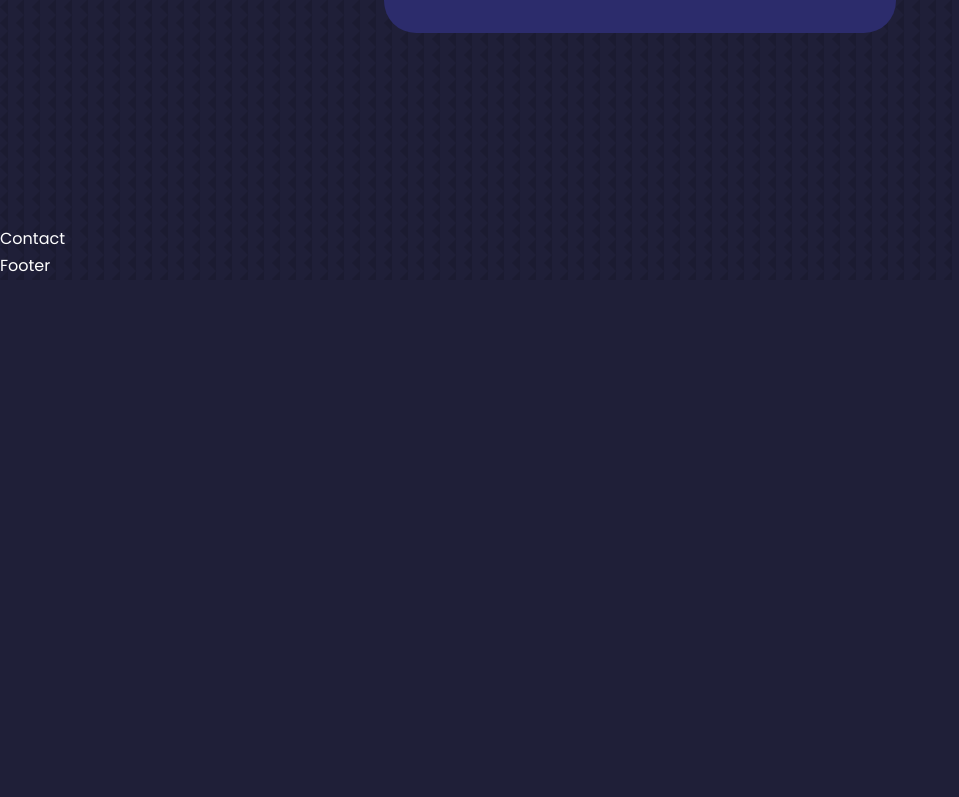
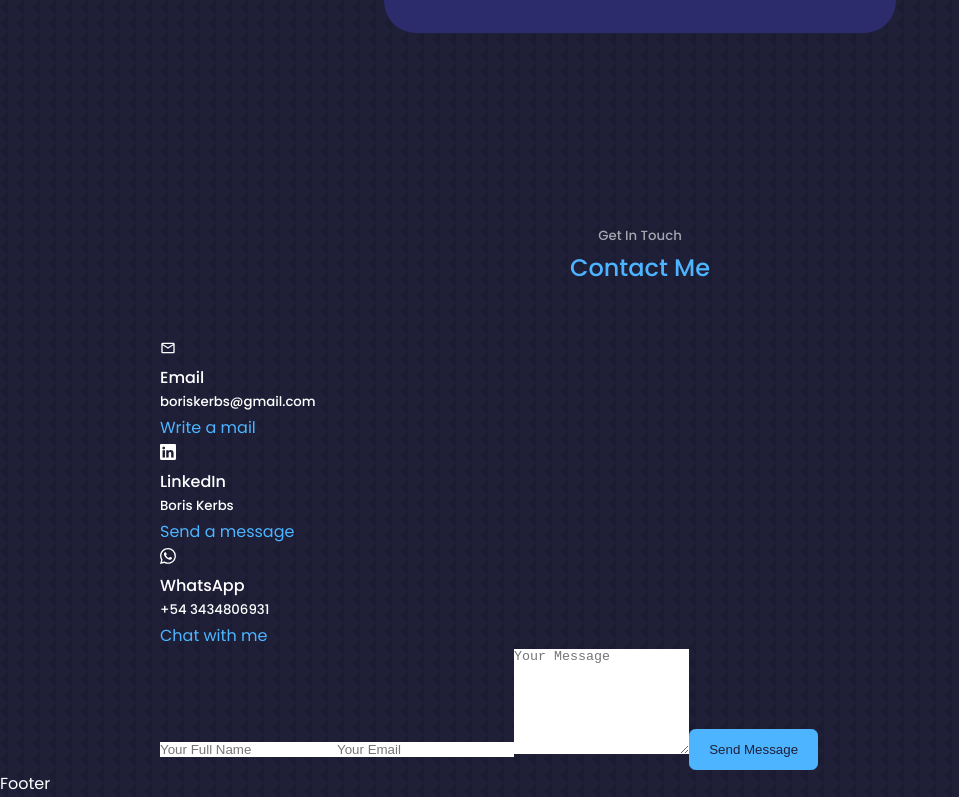
Before and after one commit to Boris-sys/react-portfolio, a React (Create React App) app: page / in a window 1280 px wide. Shown: the part 4449-5246 px from the top of the page, without its empty margins (0-959 px from the left). Before the commit the page ends 4729 px from the top, so only its background shows below. Built offline with nearby package versions, Linux system fonts and the light colour scheme.

Commit message:
contact component cards and form

```diff
--- a/src/components/contact/Contact.jsx
+++ b/src/components/contact/Contact.jsx
@@ -1,9 +1,48 @@
 import React from 'react'
 import './contact.css'
+import{MdOutlineEmail} from 'react-icons/md'
+import {BsLinkedin, BsWhatsapp} from 'react-icons/bs'
 
 export const Contact = () => {
   return (
-    <section id='contact'>Contact</section>
+    <section id='contact'>
+      <h5>Get In Touch</h5>
+      <h2>Contact Me</h2>
+
+      <div className='container contact__container'>
+        <div className='contact__options'>
+
+          <article className='contact__options'>
+            <MdOutlineEmail/>
+            <h4>Email</h4>
+            <h5>boriskerbs@gmail.com</h5>
+            <a href="mailto:boriskerbs@gmail.com" target='_blank'>Write a mail</a>
+          </article>
+
+          <article className='contact__options'>
+            <BsLinkedin/>
+            <h4>LinkedIn</h4>
+            <h5>Boris Kerbs</h5>
+            <a href="https://www.linkedin.com/in/boris-kerbs/" target='_blank'>Send a message</a>
+          </article>
+
+          <article className='contact__options'>
+            <BsWhatsapp/>
+            <h4>WhatsApp</h4>
+            <h5>+54 3434806931</h5>
+            <a href="https://api.whatsapp.com/send?phone=543434806931" target='_blank'>Chat with me</a>
+          </article>
+
+        </div>
+
+        <form action="">
+          <input type="text" name="name" placeholder='Your Full Name' required/>
+          <input type="email" name="email" placeholder='Your Email' required/>
+          <textarea name="message" rows="7" placeholder='Your Message' required></textarea>
+          <button type='submit' className='btn btn-primary'>Send Message</button>
+        </form>
+      </div>
+    </section>
   )
 }
 
```
